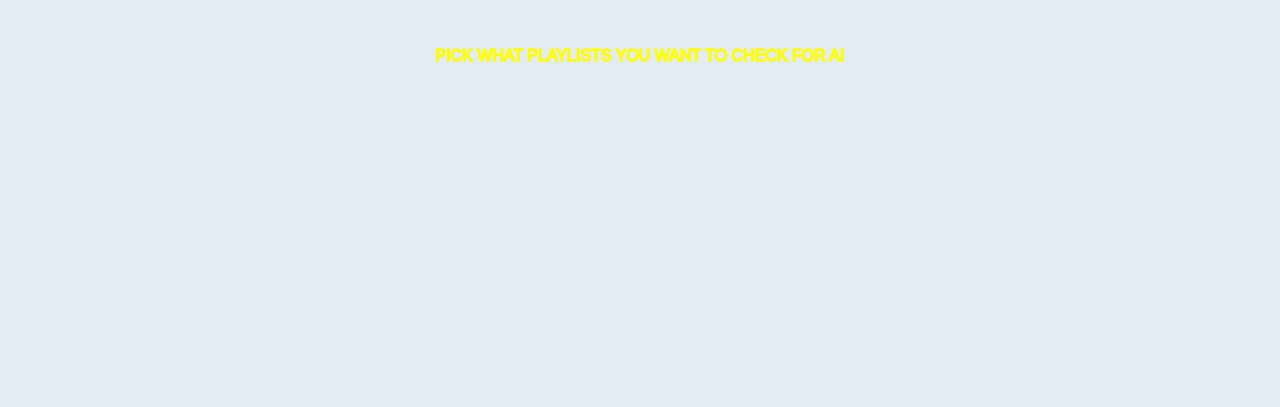
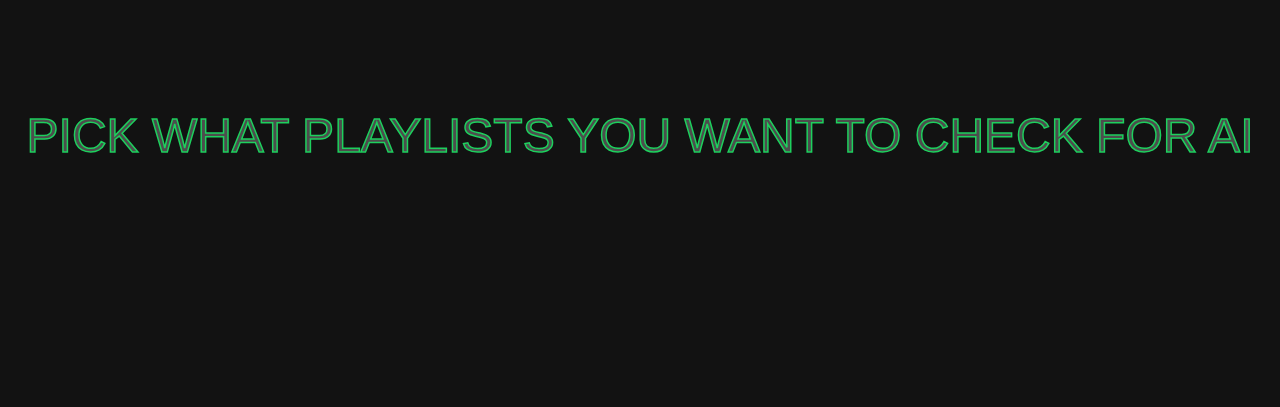
Before and after one commit to Barnold8/Spotislop-Remover, a Flask app: template src/templates/playlists.html in a window 1280 px wide. Shown: the top 407 px of the page. Run offline with Flask 3, Linux system fonts and the light colour scheme; the template is opened without the code that fills it, so the values that code supplies are empty; parts of the project's set-up code (start-up, migrations or seed data) failed here and were passed over.

Commit message:
Change stylings

```diff
--- a/src/static/styles/playlists.css
+++ b/src/static/styles/playlists.css
@@ -14,12 +14,13 @@
   --white: hsl(0, 0%, 100%);
   --dark: hsl(0, 0%, 7%);
   --text-gray: hsl(0, 0%, 30%);
+  --title-color: #1DD05D;
 }
 
 body {
-  background: var(--light-bg);
+  background: var(--dark);
   font-family: "Space Grotesk", sans-serif;
-  color: var(--dark);
+  color: var(--light-bg);
 }
 
 h3 {
@@ -59,7 +60,8 @@ a {
   flex-basis: 100%;
   position: relative;
   padding: 24px;
-  background: #fff;
+  background: var(--dark);
+  border: solid var(--title-color);
 }
 
 .box-top {
@@ -99,14 +101,15 @@ a {
   text-align: center;
   margin-top: auto;
   padding: 16px;
-  color: #000;
+  color: var(--title-color);
   background: transparent;
-  box-shadow: 0px 0px 0px 1px black inset;
+  box-shadow: 0px 0px 0px 1px var(--title-color);
   transition: background 0.4s ease;
 }
 
 .button:hover {
-  background: var(--purple);
+  background: var(--light-gray-bg);
+  color: var(--dark)
 }
 
 .fill-one {
@@ -121,9 +124,6 @@ img{
 
   display: block;
   margin: auto;
-
-
-
 }
 
 /* RESPONSIVE QUERIES */
@@ -139,36 +139,36 @@ img{
 	display: flex;
 	flex-direction: column;
 	gap: 3em;
+  margin-top: 5%;
 }
 
 .fancyTextTitle {
-	font-size: 1em;
+	font-size: 4em;
 	text-decoration: none;
 	text-align: center;
 	text-transform: uppercase;
 	line-height: 1;
 	color: transparent;
-	-webkit-text-stroke: 1.5px yellow;
-	text-shadow: 0 0 0 #fff;
+	-webkit-text-stroke: 1.5px var(--title-color);
+	text-shadow: 0 0 0 var(--text-gray);
+	transition: all 250ms;
+}
+
+.fancyTextSubTitle{
+	font-size: 3em;
+	text-decoration: none;
+	text-align: center;
+	text-transform: uppercase;
+	line-height: 1;
+	color: transparent;
+	-webkit-text-stroke: 1.5px var(--title-color);
+	text-shadow: 0 0 0 var(--text-gray);
 	transition: all 250ms;
 }
 
 .fancyTextTitle:hover {
 	text-shadow: 4px 4px 0 #fff;
 	transform: translate(-2px, -2px)
-}
-
-.fancyTextSubTitle{
-	font-size: 1em;
-	text-decoration: none;
-	text-align: center;
-	text-transform: uppercase;
-	line-height: 1;
-	color: transparent;
-	-webkit-text-stroke: 1.5px yellow;
-	text-shadow: 0 0 0 #fff;
-	transition: all 250ms;
-
 }
 
 .fancyTextSubTitle:hover {
```
